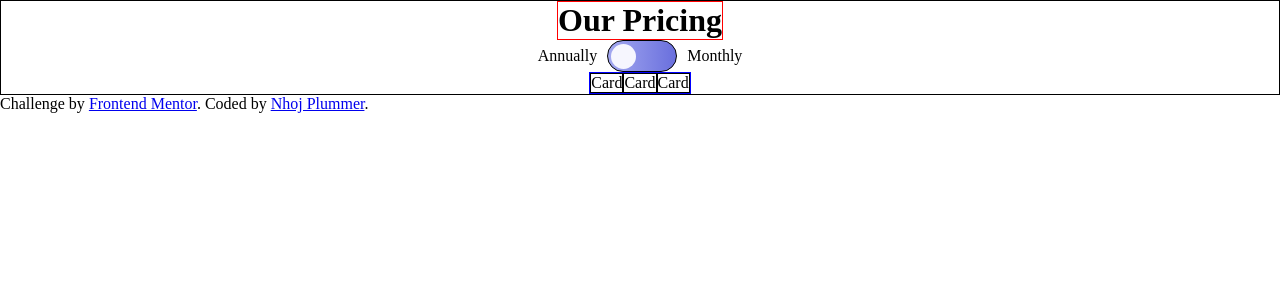
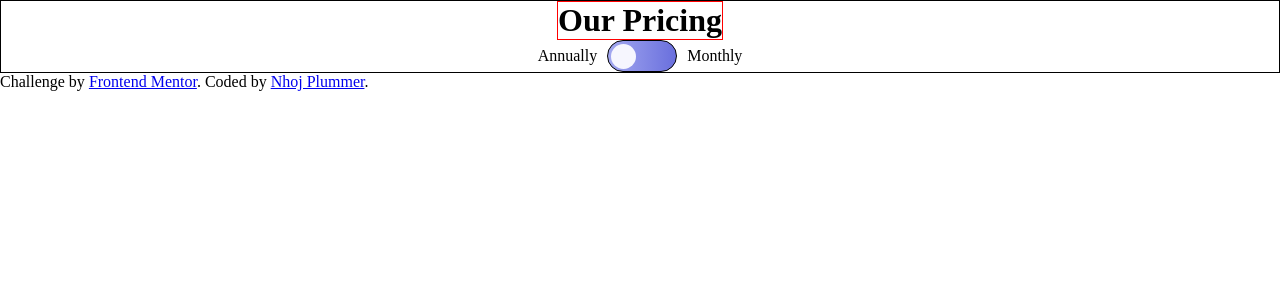
Before and after one commit to Nhoj-Plummer/pricing-component-with-toggle, a React (Create React App) app: page / in a window 1280 px wide. Shown: the top 300 px of the page. Built offline with nearby package versions, Linux system fonts and the light colour scheme.

Commit message:
Continuing challenge making the conditions be met

```diff
--- a/src/components/Toggle/Toggle.js
+++ b/src/components/Toggle/Toggle.js
@@ -2,11 +2,11 @@ import React, {useState} from "react"
 import "./Toggle.css"
 
 const Toggle = ({setPrice}) => {
-  const [toggle, setToggle] = useState()
+  const [toggle, setToggle] = useState(false)
 
   const handleToggle = () => {
     setToggle(!toggle)
-    setPrice(() => true)
+    setPrice(() => toggle)
     console.log(toggle.toString())
   }
 
--- a/src/containers/Pricing/pricing.js
+++ b/src/containers/Pricing/pricing.js
@@ -4,6 +4,8 @@ import "./Pricing.css"
 
 const Pricing = () => {
   const [price, setPrice] = useState()
+
+  // console.log(price.toString())
 
   return (
     <div className="pricing-container">
@@ -15,11 +17,13 @@ const Pricing = () => {
         <Toggle setPrice={setPrice} />
         <p>Monthly</p>
       </div>
-      <div className="pricing-container_prices">
-        <Card />
-        <Card />
-        <Card />
-      </div>
+      {price && (
+        <div className="pricing-container_prices">
+          <Card />
+          <Card />
+          <Card />
+        </div>
+      )}
     </div>
   )
 }
```
